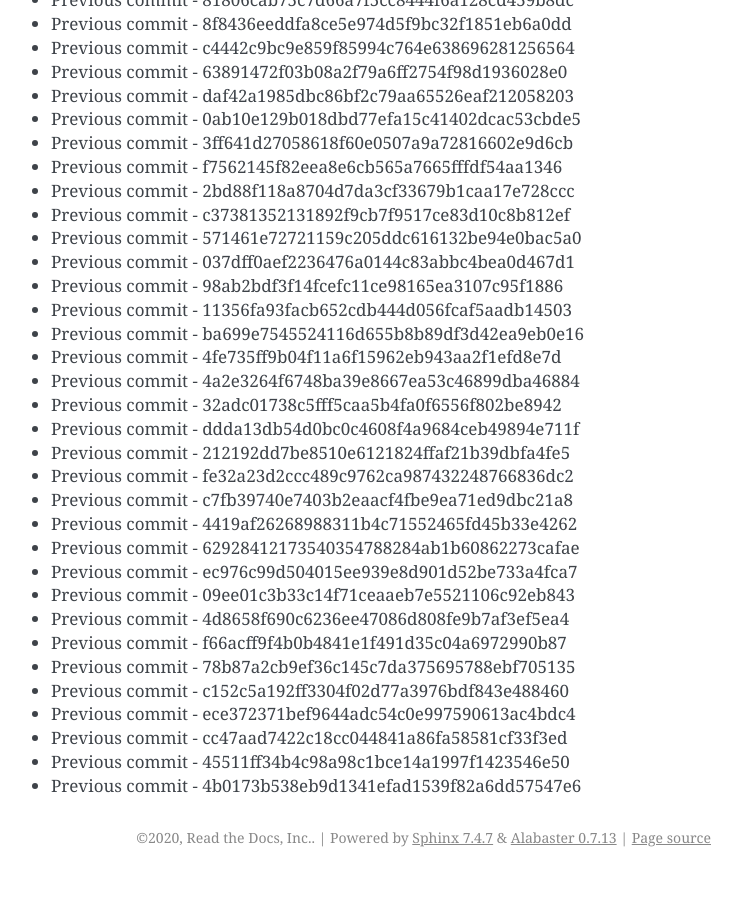
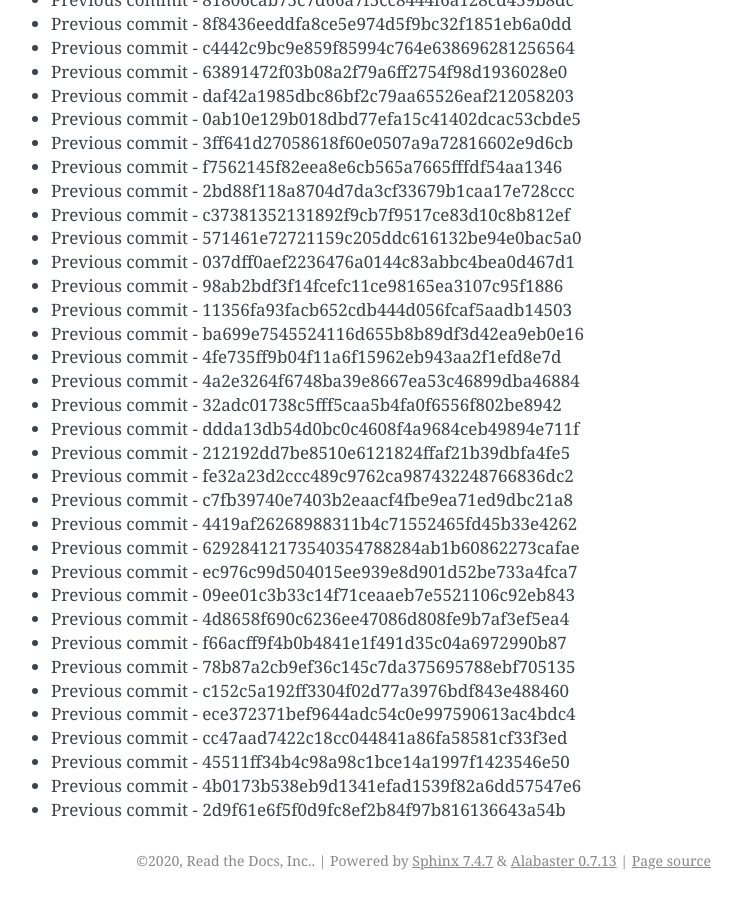
Before and after one commit to readthedocs/rtd-git-stresstest, a Sphinx documentation site: the page built from docs/updates.rst, in a window 1280 px wide and 900 px high, scrolled down 63931 px. Shown: the whole window, without its empty margins (399-1141 px from the left). Built offline with Sphinx 7.4.7, drawn with Linux system fonts in a browser that asks for light colours; before the commit the page ends 64808 px from its top, so only the background shows below that.

Commit message:
Generating commit from previous: 2d9f61e6f5f0d9fc8ef2b84f97b816136643a54b

```diff
--- a/docs/updates.rst
+++ b/docs/updates.rst
@@ -2718,3 +2718,4 @@ It can be tested for any performance characteristics.
 * Previous commit - cc47aad7422c18cc044841a86fa58581cf33f3ed
 * Previous commit - 45511ff34b4c98a98c1bce14a1997f1423546e50
 * Previous commit - 4b0173b538eb9d1341efad1539f82a6dd57547e6
+* Previous commit - 2d9f61e6f5f0d9fc8ef2b84f97b816136643a54b
```
